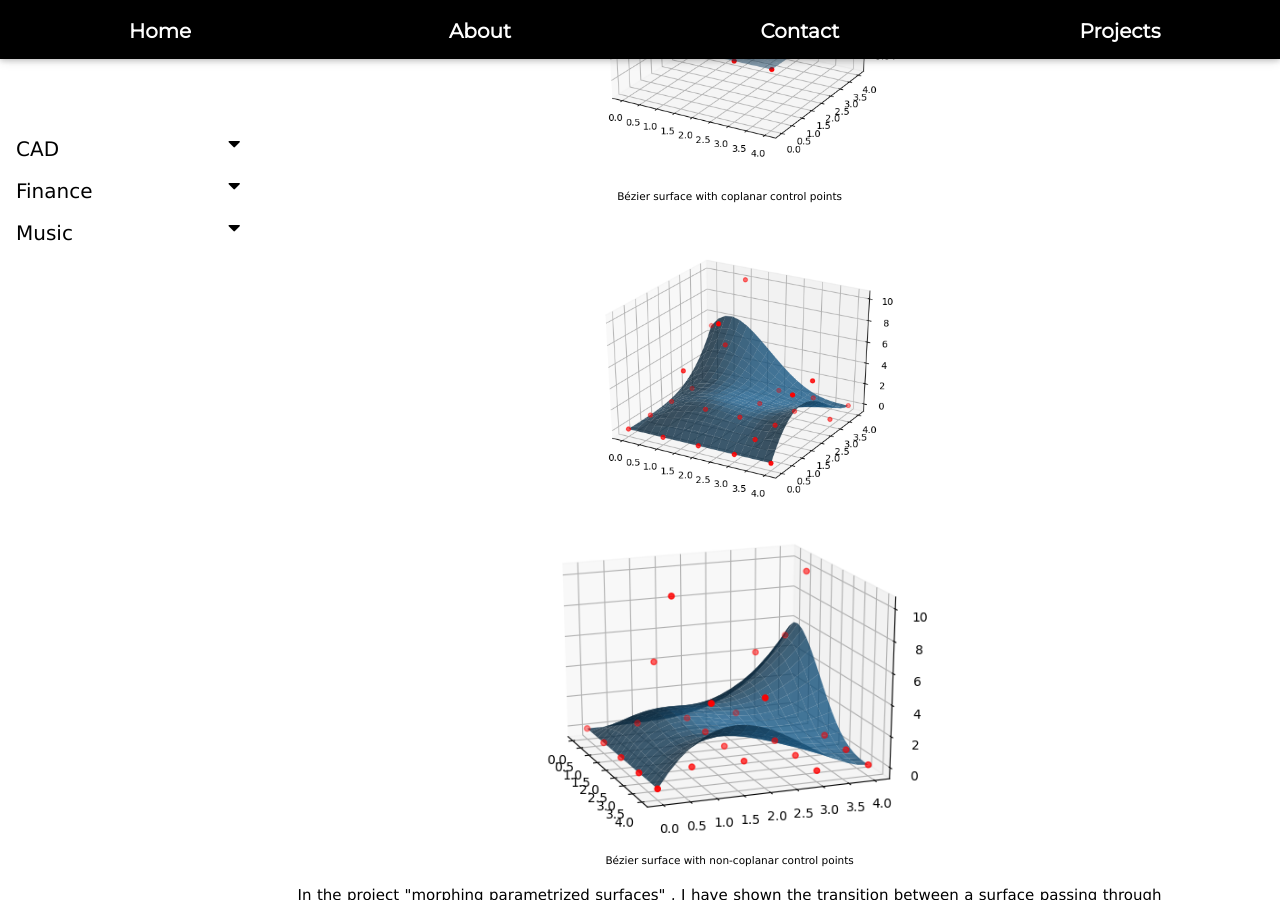
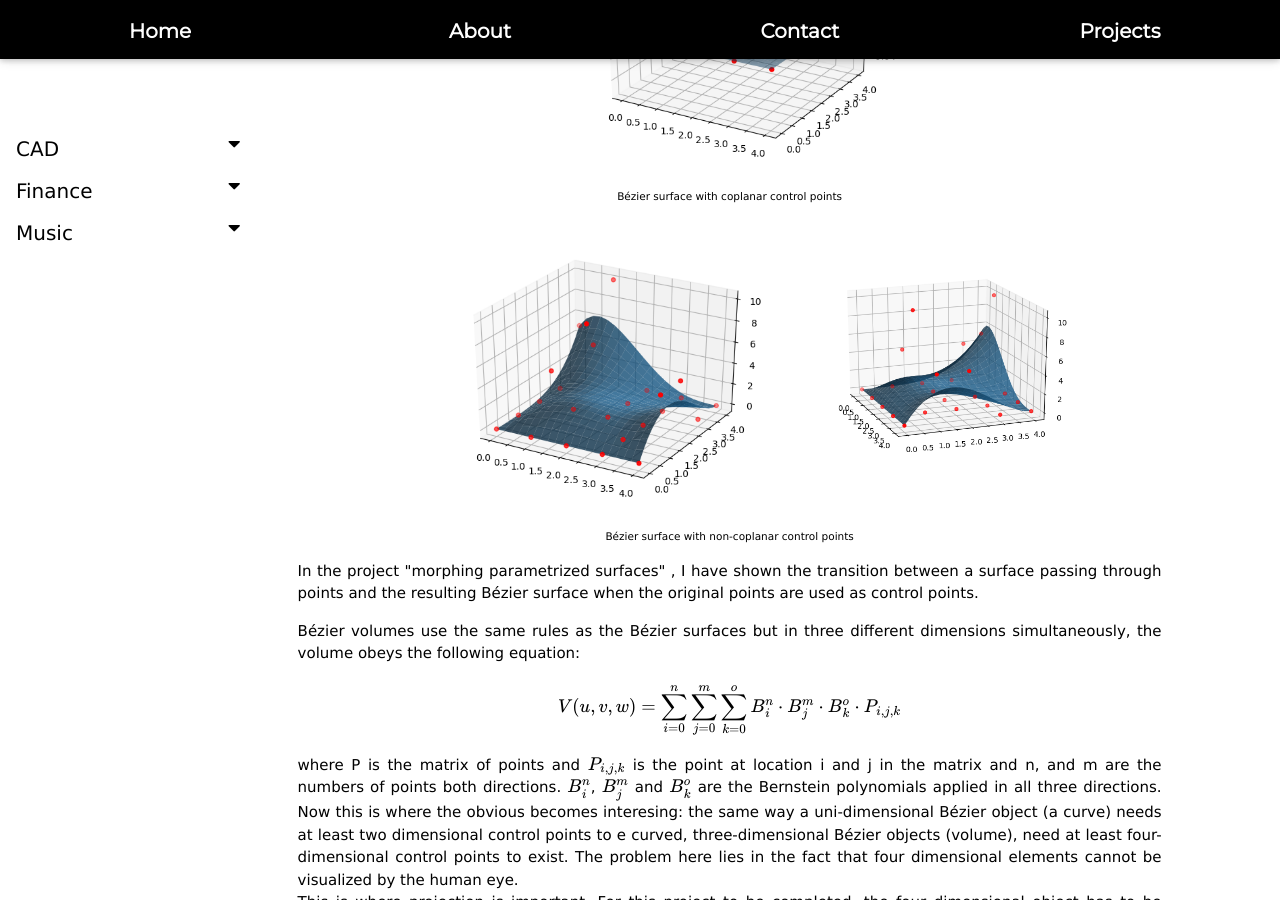
Before and after one commit to botengu/portfolio, a Jekyll site: the page built from _posts/2020-09-25-HigherDimensionalShape.md, in a window 1280 px wide and 900 px high, scrolled down 1891 px. Built offline with Jekyll 4.4.1, drawn with Linux system fonts in a browser that asks for light colours; nearby versions of some CDN libraries; library files that are not in the unit come from our copies; a script that is not in the unit is left out.

Commit message:
33rd commit

```diff
--- a/_posts/2020-09-25-HigherDimensionalShape.md
+++ b/_posts/2020-09-25-HigherDimensionalShape.md
@@ -45,7 +45,7 @@ permalink: "/cad/nDBezier/"
     </div>
     <div class="w3-main w3-center" >
         <img src="/portfolio/assets/img/Bzsurf1.png" width="50%" height="50%">
-        <img src="/portfolio/assets/img/Bzsurf1_2.png" width="50%" height="50%">
+        <img src="/portfolio/assets/img/Bzsurf1_2.PNG" width="30%" height="30%">
         <figcaption> Bézier surface with non-coplanar control points</figcaption>
     </div>
      <p class = "justify">
```
